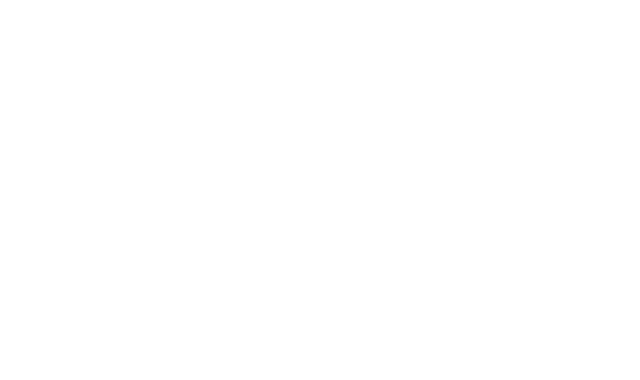
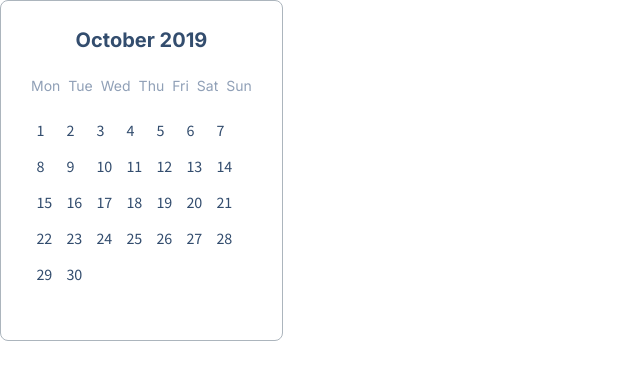
Before and after one commit to js-tasks-ru/htmlcss-20220919_anna881, a website: page 05-lection3/03-calendar/index.html in a window 1280 px wide. Shown: the whole page, without its empty margins (0-640 px from the left). Drawn offline with Linux system fonts and the light colour scheme.

Commit message:
Add calendar

```diff
--- a/05-lection3/03-calendar/calendar.css
+++ b/05-lection3/03-calendar/calendar.css
@@ -0,0 +1,60 @@
+.calendar {
+    width: fit-content;
+
+    padding: 28px 30px 40px 30px;
+
+    display: flex;
+    justify-content: flex-start;
+    flex-direction: column;
+    align-items: center;
+
+    background: #FFFFFF;
+
+    border: 1px solid #ACB5BD;
+    border-radius: 8px;
+}
+
+.calendar__month {
+    font-family: 'Inter';
+    font-style: normal;
+    font-weight: 600;
+    font-size: 20px;
+
+    display: flex;
+    justify-content: center;
+
+    color: #334D6E;
+}
+
+.week__days {
+    margin-top: 24px;
+    margin-bottom: 24px;
+
+    display: flex;
+    gap: 8px;
+    font-family: 'Inter';
+    font-style: normal;
+    font-weight: 400;
+    font-size: 14px;
+    line-height: 20px;
+    color: #90A0B7;
+}
+
+.calendar__days {
+    display: grid;
+    grid-template-columns: repeat(7, 30px);
+
+    font-family: 'Source Sans Pro';
+    font-style: normal;
+    font-weight: 400;
+    font-size: 16px;
+    line-height: 20px;
+
+    color: #334D6E;
+
+}
+
+.calendar__day {
+    width: 36px;
+    height: 36px;
+}
--- a/05-lection3/03-calendar/index.html
+++ b/05-lection3/03-calendar/index.html
@@ -1,12 +1,58 @@
 <!DOCTYPE html>
 <!-- Страница с календарем -->
 <html lang="ru">
+
 <head>
     <link rel="stylesheet" href="../../assets/css/main.css">
     <link rel="stylesheet" href="./calendar.css">
+    <link rel="stylesheet" href="../../assets/css/normalize.css">
     <title>Calendar</title>
 </head>
+
 <body>
-
+    <div class="calendar">
+        <div class="calendar__month">October 2019</div>
+        <div class="week__days">
+            <p>Mon</p>
+            <p>Tue</p>
+            <p>Wed</p>
+            <p>Thu</p>
+            <p>Fri</p>
+            <p>Sat</p>
+            <p>Sun</p>
+        </div>
+        <div class="calendar__days">
+            <div class="calendar__day">1</div>
+            <div class="calendar__day">2</div>
+            <div class="calendar__day">3</div>
+            <div class="calendar__day">4</div>
+            <div class="calendar__day">5</div>
+            <div class="calendar__day">6</div>
+            <div class="calendar__day">7</div>
+            <div class="calendar__day">8</div>
+            <div class="calendar__day">9</div>
+            <div class="calendar__day">10</div>
+            <div class="calendar__day">11</div>
+            <div class="calendar__day">12</div>
+            <div class="calendar__day">13</div>
+            <div class="calendar__day">14</div>
+            <div class="calendar__day">15</div>
+            <div class="calendar__day">16</div>
+            <div class="calendar__day">17</div>
+            <div class="calendar__day">18</div>
+            <div class="calendar__day">19</div>
+            <div class="calendar__day">20</div>
+            <div class="calendar__day">21</div>
+            <div class="calendar__day">22</div>
+            <div class="calendar__day">23</div>
+            <div class="calendar__day">24</div>
+            <div class="calendar__day">25</div>
+            <div class="calendar__day">26</div>
+            <div class="calendar__day">27</div>
+            <div class="calendar__day">28</div>
+            <div class="calendar__day">29</div>
+            <div class="calendar__day">30</div>
+        </div>
+    </div>
 </body>
 </html>
--- a/assets/fonts/fonts.css
+++ b/assets/fonts/fonts.css
@@ -1,2 +1,3 @@
 @import url('https://fonts.googleapis.com/css2?family=Roboto:ital,wght@0,100;0,300;0,400;0,500;0,700;0,900;1,100;1,300;1,400;1,500;1,700;1,900&display=swap');
 @import url('https://fonts.googleapis.com/css2?family=Inter:ital,wght@0,100;0,300;0,400;0,500;0,700;0,900;1,100;1,300;1,400;1,500;1,700;1,900&display=swap');
+@import url('https://fonts.googleapis.com/css2?family=Source+Sans+Pro:ital,wght@0,100;0,300;0,400;0,500;0,700;0,900;1,100;1,300;1,400;1,500;1,700;1,900&display=swap');
```
Also changed, not shown: assets/css/normalize.css. Lines whose indentation alone changed are shown as unchanged.
